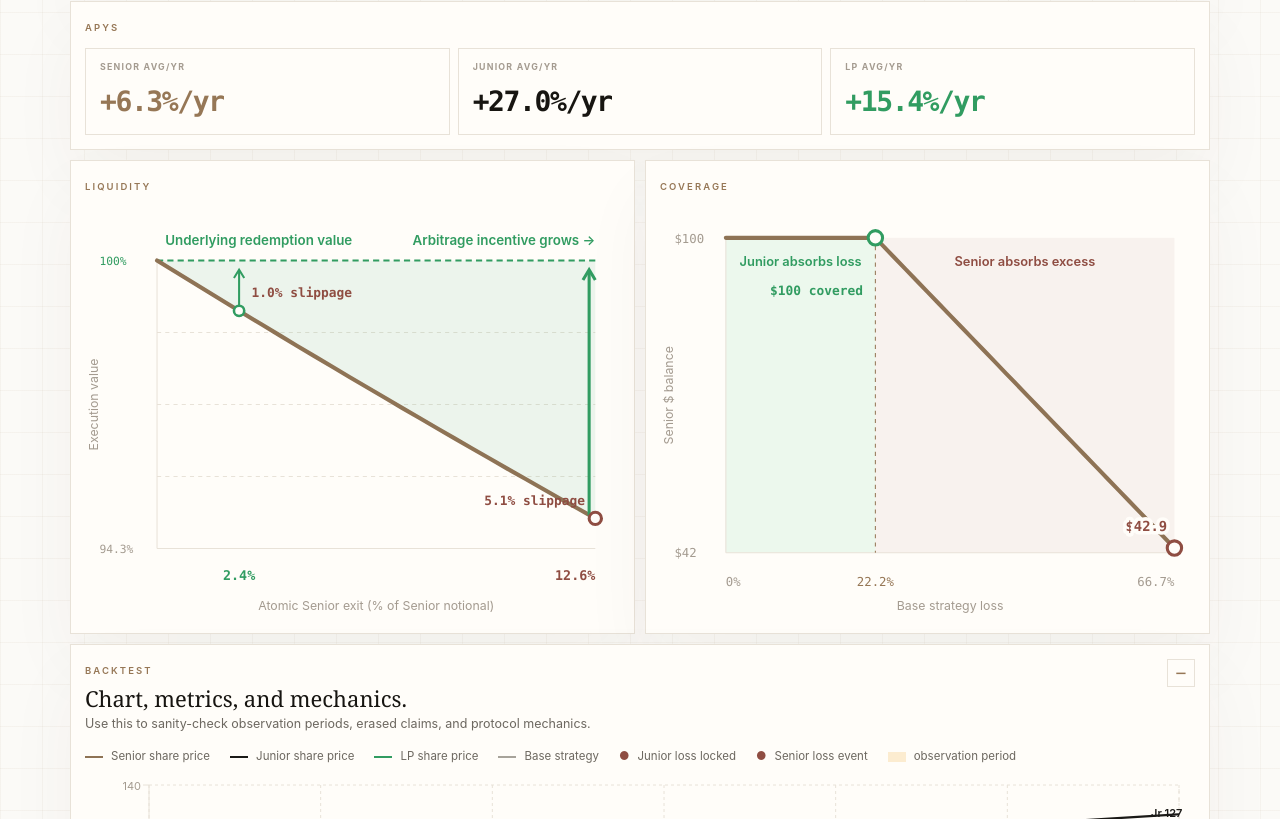
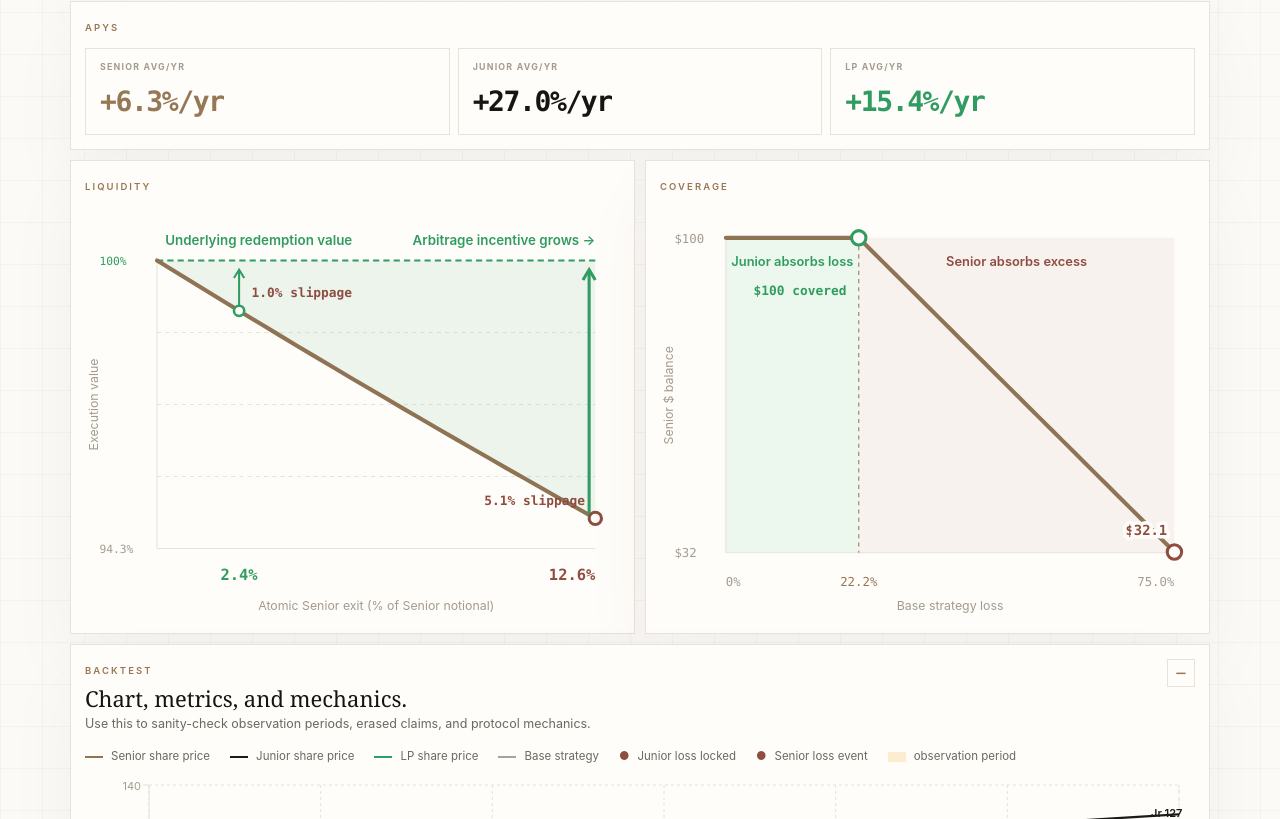
Before and after one commit to roycoprotocol/royco-simulator, a Next.js app: page /day-sim in a window 1280 px wide. Shown: the part 540-1359 px from the top of the page. Built offline with nearby package versions, Linux system fonts and the light colour scheme.

Commit message:
Promote dynamic Day diagram scales

```diff
--- a/components/day-simulator/DayMarketSimulator.tsx
+++ b/components/day-simulator/DayMarketSimulator.tsx
@@ -646,13 +646,21 @@ function LiquidityExecutionDiagram({
         >
           {referenceSlippage.toFixed(1)}% slippage
         </text>
-        <text x={boundaryLabel.x} y={boundaryLabel.y} fill={C.danger} fontFamily={MONO} fontSize={12.5} fontWeight={600} textAnchor="end">
+        <text
+          x={boundaryLabel.x}
+          y={boundaryLabel.y}
+          fill={C.danger}
+          fontFamily={MONO}
+          fontSize={12.5}
+          fontWeight={600}
+          textAnchor="end"
+        >
           {boundarySlippage.toFixed(1)}% slippage
         </text>
-        <text x={referenceX} y={height - 37} fill={C.olive} fontFamily={MONO} fontSize={13} fontWeight={600} textAnchor="middle">
+        <text x={referenceX} y={height - 37} fill={C.olive} fontFamily={MONO} fontSize={15} fontWeight={700} textAnchor="middle">
           {referenceSellPct.toFixed(1)}%
         </text>
-        <text x={boundaryX} y={height - 37} fill={C.danger} fontFamily={MONO} fontSize={13} fontWeight={600} textAnchor="end">
+        <text x={boundaryX} y={height - 37} fill={C.danger} fontFamily={MONO} fontSize={15} fontWeight={700} textAnchor="end">
           {boundarySellPct.toFixed(1)}%
         </text>
         <text x={14} y={margin.top + 4} fill={C.olive} fontFamily={MONO} fontSize={11}>100%</text>
@@ -689,6 +697,7 @@ function CoverageLossDiagram({
   const breakpointX = x(metrics.coverageLossLimit);
   const endpointX = x(metrics.displayMaxLoss);
   const endpointY = y(metrics.endingSeniorBalancePer100);
+  const narrowCoverageZone = metrics.coverageLossLimit / metrics.displayMaxLoss < 0.18;
   return (
     <div data-accountant-source="buildDayExplainerMetrics.coverage">
       <svg
@@ -729,19 +738,41 @@ function CoverageLossDiagram({
         <text x={14} y={margin.top + 5} fill={C.kpiLabel} fontFamily={MONO} fontSize={12}>$100</text>
         <text x={14} y={margin.top + plotHeight + 4} fill={C.kpiLabel} fontFamily={MONO} fontSize={12}>${yMin}</text>
         <text x={margin.left} y={height - 32} fill={C.kpiLabel} fontFamily={MONO} fontSize={12}>0%</text>
-        <text x={breakpointX} y={height - 32} fill={C.eyebrow} fontFamily={MONO} fontSize={12} textAnchor="middle">
+        <text
+          x={breakpointX}
+          y={narrowCoverageZone ? height - 47 : height - 32}
+          fill={C.eyebrow}
+          fontFamily={MONO}
+          fontSize={12}
+          textAnchor={narrowCoverageZone ? 'start' : 'middle'}
+        >
           {(metrics.coverageLossLimit * 100).toFixed(1)}%
         </text>
         <text x={margin.left + plotWidth} y={height - 32} fill={C.kpiLabel} fontFamily={MONO} fontSize={12} textAnchor="end">
           {(metrics.displayMaxLoss * 100).toFixed(1)}%
         </text>
-        <text x={(margin.left + breakpointX) / 2} y={margin.top + 27} fill={C.olive} fontSize={12.5} fontWeight={600} textAnchor="middle">
+        <text
+          x={narrowCoverageZone ? margin.left + 10 : (margin.left + breakpointX) / 2}
+          y={margin.top + 27}
+          fill={C.olive}
+          fontSize={12.5}
+          fontWeight={600}
+          textAnchor={narrowCoverageZone ? 'start' : 'middle'}
+        >
           Junior absorbs loss
         </text>
         <text x={(breakpointX + endpointX) / 2} y={margin.top + 27} fill={C.danger} fontSize={12.5} fontWeight={600} textAnchor="middle">
           Senior absorbs excess
         </text>
-        <text x={breakpointX - 12} y={y(100) + 56} fill={C.olive} fontFamily={MONO} fontSize={12.5} fontWeight={600} textAnchor="end">
+        <text
+          x={narrowCoverageZone ? breakpointX + 12 : breakpointX - 12}
+          y={y(100) + 56}
+          fill={C.olive}
+          fontFamily={MONO}
+          fontSize={12.5}
+          fontWeight={600}
+          textAnchor={narrowCoverageZone ? 'start' : 'end'}
+        >
           $100 covered
         </text>
         <text
--- a/lib/day-simulator-template/explainer.ts
+++ b/lib/day-simulator-template/explainer.ts
@@ -2,6 +2,7 @@ import { Sim } from '@/lib/day/engine/runner';
 import type { MarketConfig, SecondaryExitQuote } from '@/lib/day/engine/types';
 
 export const ARBITRAGE_REFERENCE_SLIPPAGE = 0.01;
+export const DAY_COVERAGE_COMPARISON_MAX_LOSS = 0.75;
 
 export type DayInitialState = { st: number; jt: number; lt: number };
 
@@ -116,7 +117,10 @@ export function buildDayExplainerMetrics(
   curve.sort((a, b) => a.sellNAV - b.sellNAV);
 
   const coverageLossLimit = findCoverageLossLimit(cfg, initial);
-  const displayMaxLoss = Math.min(1, Math.max(0.1, coverageLossLimit * 3));
+  const boundarySellShareOfSenior = openingSeniorNAV > 0
+    ? boundaryQuote.filledNAV / openingSeniorNAV
+    : 0;
+  const displayMaxLoss = Math.max(DAY_COVERAGE_COMPARISON_MAX_LOSS, coverageLossLimit);
   const losses = Array.from({ length: 41 }, (_, index) => (displayMaxLoss * index) / 40);
   losses.push(coverageLossLimit);
   losses.sort((a, b) => a - b);
@@ -134,7 +138,7 @@ export function buildDayExplainerMetrics(
       referenceSellShareOfSenior: openingSeniorNAV > 0 ? reference.sellNAV / openingSeniorNAV : 0,
       referenceQuote: reference.quote,
       boundarySellNAV: boundaryQuote.filledNAV,
-      boundarySellShareOfSenior: openingSeniorNAV > 0 ? boundaryQuote.filledNAV / openingSeniorNAV : 0,
+      boundarySellShareOfSenior,
       boundaryQuote: opening.previewSecondarySell(boundaryQuote.filledNAV),
       curve,
     },
--- a/scripts/day-simulator/template-lock.json
+++ b/scripts/day-simulator/template-lock.json
@@ -2,13 +2,13 @@
   "app/globals.css": "9630f62f3e53beea7b27611c76d82affeea6dc86d29609a1b2a59a3dd9111782",
   "app/day-sim/page.tsx": "261923444d541a7c6052195fcf6ec29c96863745e4fc448ff6980c94cc7cdd51",
   "components/simulator/SimulatorPageShell.tsx": "38d1e86becdc19bb5880559757df58eb4e9a70a108495272819f73f61983eec9",
-  "components/day-simulator/DayMarketSimulator.tsx": "faf8c9cc5e291aa760989f831594eb81d68388a0a9887034b5f18639674fd8e1",
+  "components/day-simulator/DayMarketSimulator.tsx": "8cce6d9672079b6cb2e80ed054af6bdcc9bc5cae2d43e3a3ee10f21af5866ba4",
   "components/day-simulator/DaySimulatorPageShell.tsx": "8f25a8f7a2ce2e85e78d68caeaa4115964ef42fa34baf2861554abf31c723515",
   "components/day-simulator/DayTimeframeBrush.tsx": "36805eb3c2279f43a5048d84feb33b90117af81ec854f0039d850eddc6a8d47f",
   "lib/day-simulator-template/erasure.test.ts": "4588133576ee254d862ad2dbf417ea0e637277c3d9966db30774bfa4e239409a",
   "lib/day-simulator-template/erasure.ts": "1e2d3eb03311079c9ac884bb007e096f9c08b355fa90855fcd71515d1ec46c2f",
-  "lib/day-simulator-template/explainer.test.ts": "a8effc0160c3c485b9fecdaff89952469d5f67364b0827f5292e546b7e2274df",
-  "lib/day-simulator-template/explainer.ts": "2f3047ca9d6c603da8aed10d82e361eefbe301a447ccd1272ee6f87c1fb9ca31",
+  "lib/day-simulator-template/explainer.test.ts": "bd44bbc26f3df749df9f404a4e7090d561d5d5ce7cb9f487c0bdfba19c4fbeb9",
+  "lib/day-simulator-template/explainer.ts": "fada65ada01a95d8a8b78b1d06f3f763d74d1fa4b114f83435998ef3f8c4eca2",
   "lib/day-simulator-template/locked-copy.ts": "dff849ab0f52715fb0ad6ce1ee085ede3a5dd92d24b3913ae97b179ed6d1d8f1",
   "lib/day-simulator-template/manifest.ts": "d5776fe5509f22066f3d3cee6d28848e2736197918ce72e5bf1a20e324f72f92",
   "lib/day-simulator-template/market.ts": "bfaa83e025a736bdfde168b65be50b68b92bf13a2392e9d20b240ecd63bff824",
@@ -38,6 +38,6 @@
   "scripts/day-simulator/preview.mjs": "9cdfe3c04fb07c3b78434459cb43ec7cb713a1d9012775140c892665af2fc4af",
   "scripts/day-simulator/verify-runtime.ts": "204a6881a88ba477f175ee8f0e70c82dc7f1757e2c4ed74725c233ce4b38fa83",
   "scripts/day-simulator/verify.mjs": "2098ba259df144fa2ebee087a2a9294db47b563177d3e4f64a1449f9cf012381",
-  "docs/NEW_DAY_SIMULATOR.md": "a655fded17f21c4de169458ddaaf59712ac33e7358695d2a309b99f8357e21af",
+  "docs/NEW_DAY_SIMULATOR.md": "f4edc180bce8eaae0af7fc6ac978b8a1c898dc047a81f7e9040028cf64eb8cf9",
   "package.json": "0ddeb6775e9ec1ee8bfa0210092e9edba5222ea289250cec94a9dc8a91d5f723"
 }
```
Also changed, not shown: 2 other files (tests, documents, lock files or other folders).
